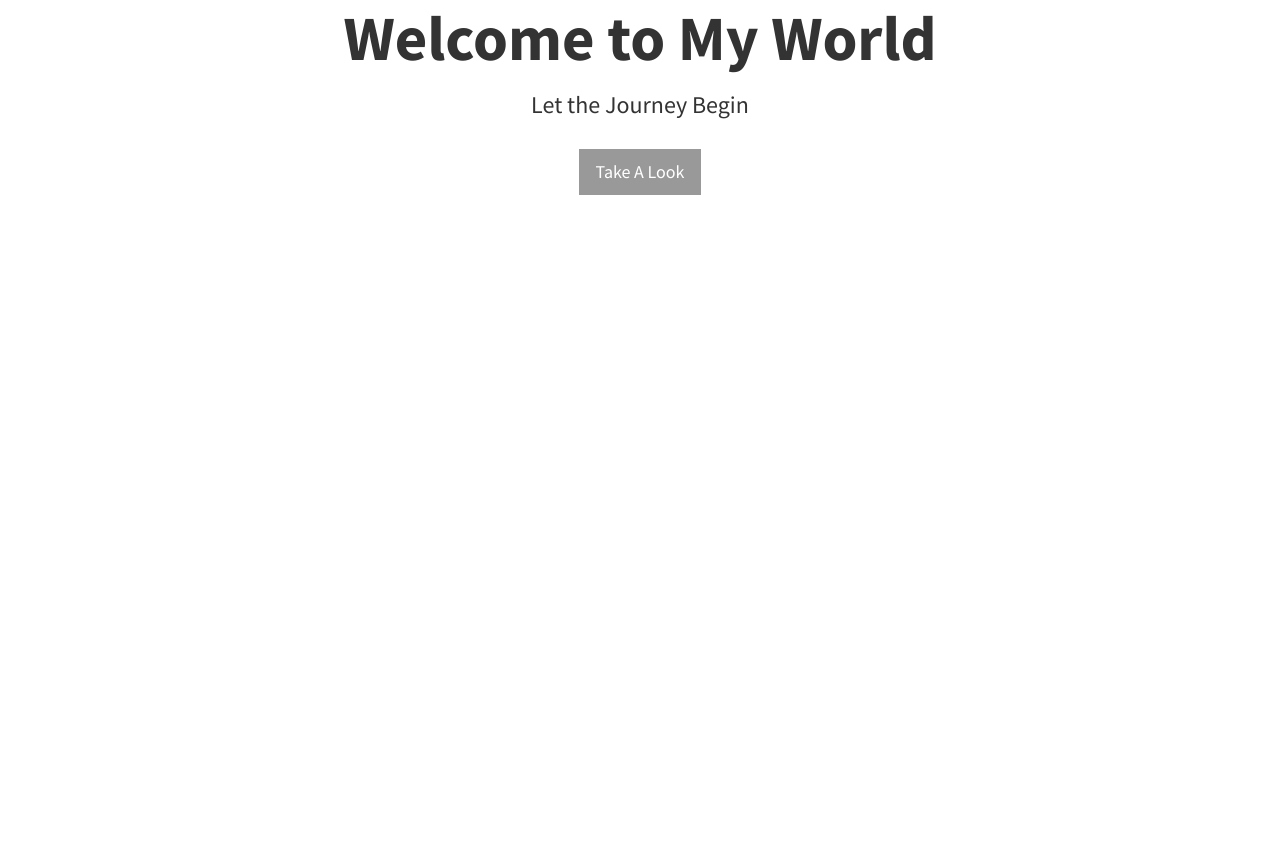
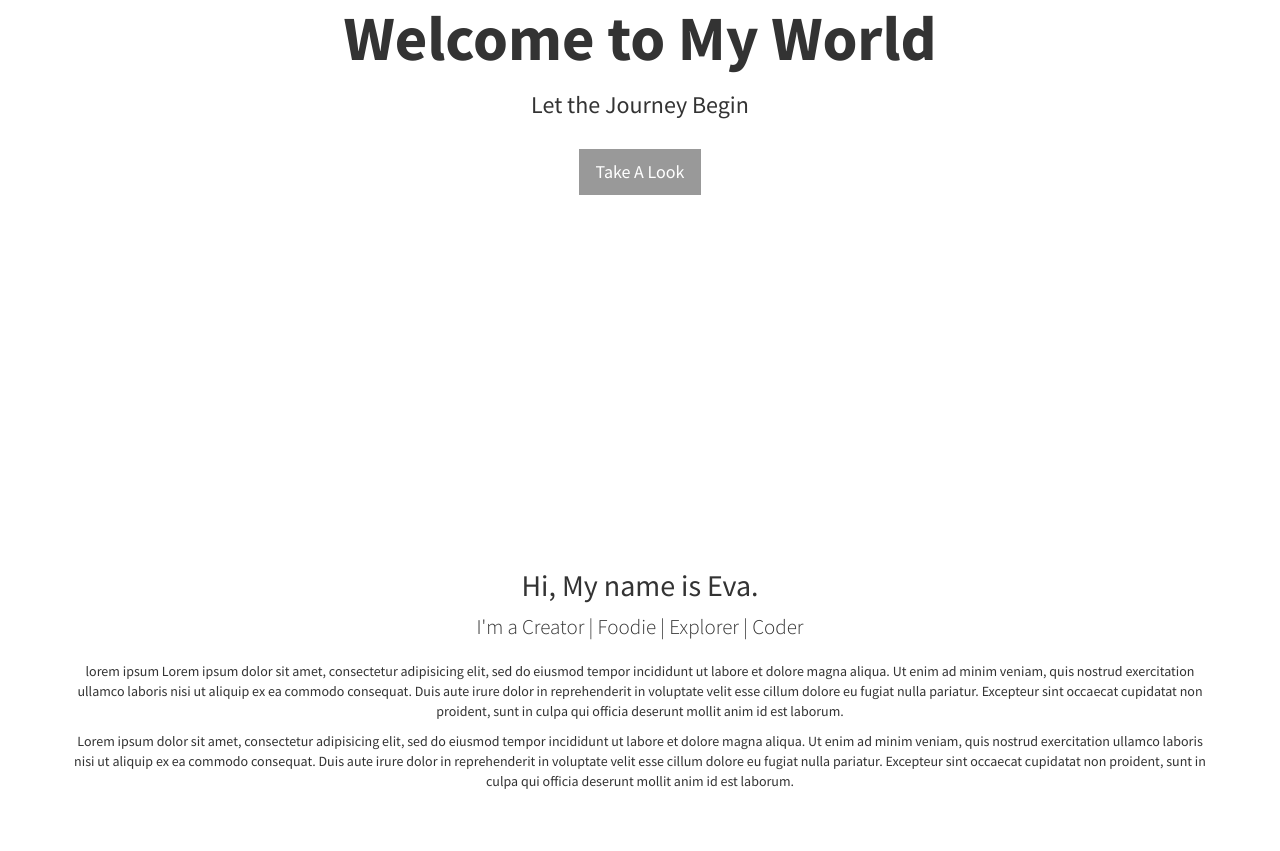
Before and after one commit to evalaidc/evalaidc.github.io, a plain HTML site: page index.html in a window 1280 px wide. Shown: the part 301-1152 px from the top of the page. Before the commit the page ends 800 px from the top, so only its background shows below. Drawn offline with nearby package versions, Linux system fonts and the light colour scheme.

Commit message:
initial about page set up

```diff
--- a/index.html
+++ b/index.html
@@ -51,6 +51,27 @@
             <a href="#about" class="btn btn-dark btn-lg">Take A Look</a>
         </div>
     </header>
+    <!-- About -->
+    <section id="about" class="about">
+        <div class="container">
+            <div class="row">
+                <div class="col-lg-12 text-center">
+                    <h2>Hi, My name is Eva.</h2>
+                    <p class="lead">I'm a Creator | Foodie | Explorer | Coder </p>
+                    <section>
+                      <p> lorem ipsum
+                      Lorem ipsum dolor sit amet, consectetur adipisicing elit, sed do eiusmod tempor incididunt ut labore et dolore magna aliqua. Ut enim ad minim veniam, quis nostrud exercitation ullamco laboris nisi ut aliquip ex ea commodo consequat. Duis aute irure dolor in reprehenderit in voluptate velit esse cillum dolore eu fugiat nulla pariatur. Excepteur sint occaecat cupidatat non proident, sunt in culpa qui officia deserunt mollit anim id est laborum. </p>
+                    </section>
+                    <section>
+                      <p> Lorem ipsum dolor sit amet, consectetur adipisicing elit, sed do eiusmod tempor incididunt ut labore et dolore magna aliqua. Ut enim ad minim veniam, quis nostrud exercitation ullamco laboris nisi ut aliquip ex ea commodo consequat. Duis aute irure dolor in reprehenderit in voluptate velit esse cillum dolore eu fugiat nulla pariatur. Excepteur sint occaecat cupidatat non proident, sunt in culpa qui officia deserunt mollit anim id est laborum. </p>
+                    </section>
+                </div>
+            </div>
+            <!-- /.row -->
+        </div>
+        <!-- /.container -->
+    </section>
+
 
 <!-- Previous Layout -->
     <!-- <nav>
```
